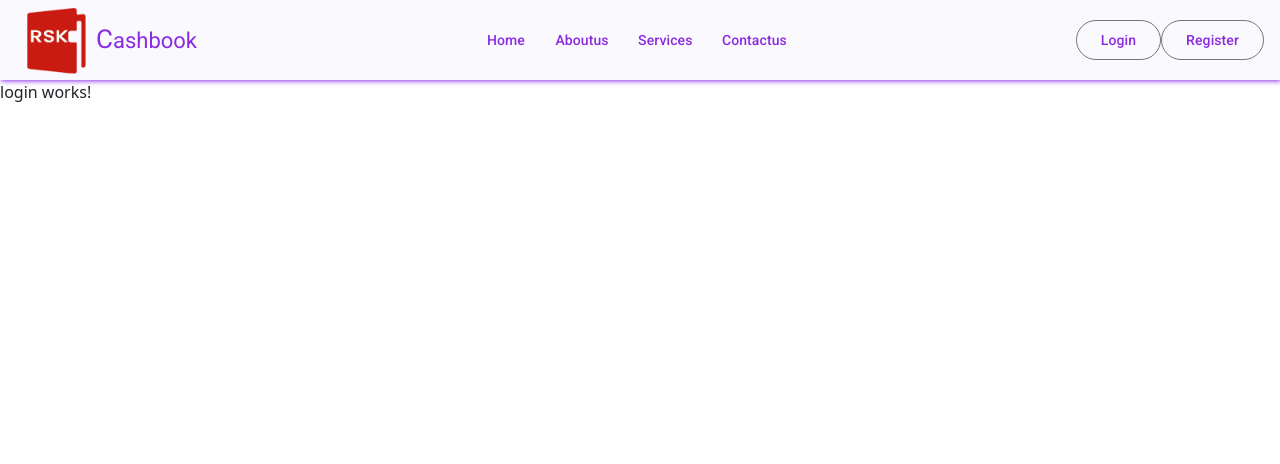
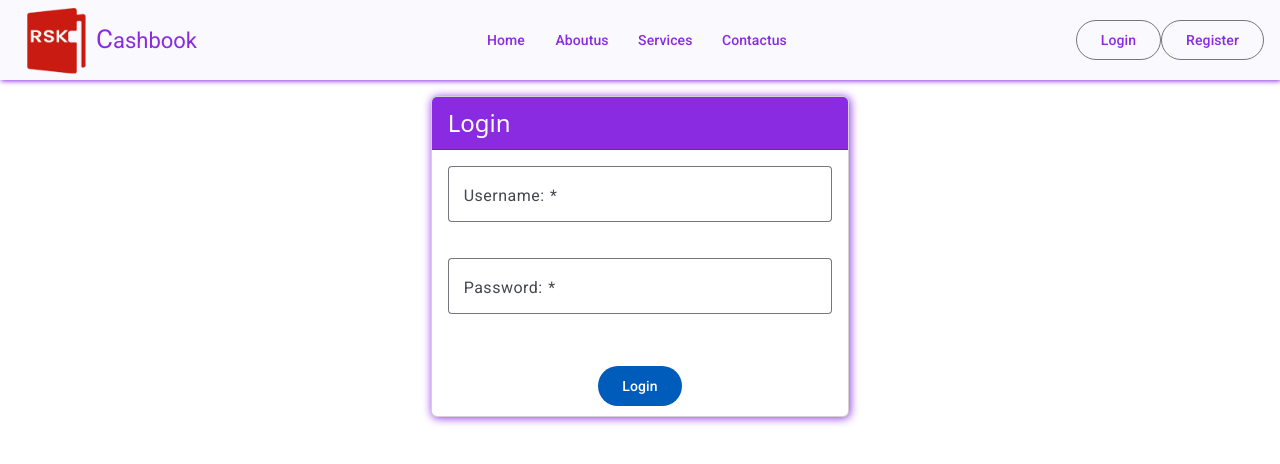
Before and after one commit to SatishKonduru/cashBook, an Angular app: page /login in a window 1280 px wide. Shown: the top 464 px of the page. Built offline with nearby package versions, Linux system fonts and the light colour scheme; no server answers.

Commit message:
Login Process

```diff
--- a/src/app/app.routes.ts
+++ b/src/app/app.routes.ts
@@ -2,6 +2,7 @@
 import { HomeComponent } from './pages/home/home.component';
 import { LoginComponent } from './pages/login/login.component';
 import { RegisterComponent } from './pages/register/register.component';
+import { DashboardComponent } from './pages/dashboard/dashboard.component';
 
 export const routes: Routes = [
     {
@@ -20,6 +21,10 @@
     {
         path: 'register',
         component: RegisterComponent
+    },
+    {
+        path: 'dashboard',
+        component: DashboardComponent
     }
 
 ];
--- /dev/null
+++ b/src/app/pages/dashboard/dashboard.component.html
@@ -0,0 +1 @@
+<p>dashboard works!</p>
--- a/src/app/pages/header/header.component.html
+++ b/src/app/pages/header/header.component.html
@@ -11,6 +11,6 @@
         <button mat-button style="color: blueviolet"> Contactus</button>
     </span>
     <span class="spacer"></span>
-    <button mat-stroked-button style="color: blueviolet">Login</button>
+    <button mat-stroked-button style="color: blueviolet" [routerLink]="'/login'">Login</button>
     <button mat-stroked-button style="color: blueviolet" [routerLink]="'/register'">Register</button>
 </mat-toolbar>
--- a/src/app/pages/login/login.component.html
+++ b/src/app/pages/login/login.component.html
@@ -1 +1,48 @@
-<p>login works!</p>
+<div class="container-fluid mt-3">
+    <div class="col-4 mx-auto" >
+      <div class="card p-0" style="box-shadow: 1px 1px 10px blueviolet;">
+          <div class="card-header" style="background-color: blueviolet; color: #fff; font-size: 24px; font-weight: 500;">
+              Login
+          </div>
+          <div class="card-body">
+              <form [formGroup]="loginForm">
+                  <p>
+                    <mat-form-field appearance="outline" style="width: 100%;">
+                      <mat-label>Username: </mat-label>
+                      <input matInput formControlName="username">
+                      <mat-error>
+                          @if(loginForm.controls.username.touched && loginForm.controls.username.invalid){
+                              @if(loginForm.controls.username.errors?.required){
+                                  <span>Username is Required</span>
+                              }
+                              @if(loginForm.controls.username.errors?.pattern){
+                                  <span>Invalid Username - No Special charaters are allowed</span>
+                              }
+                          }
+                      </mat-error>
+                    </mat-form-field>
+                  </p>
+                   <p>
+                      <mat-form-field appearance="outline" style="width: 100%;">
+                        <mat-label>Password: </mat-label>
+                        <input matInput type="password" formControlName="password">
+                        <mat-error>
+                            @if(loginForm.controls.password.touched && loginForm.controls.password.invalid){
+                                @if(loginForm.controls.password.errors?.required){
+                                    <span>Password is Required</span>
+                                }
+
+                            }
+                        </mat-error>
+                      </mat-form-field>
+                    </p>
+              </form>
+          </div>
+          <div class="row">
+              <div class="text-center">
+                  <button mat-flat-button style="margin-bottom: 10px;" (click)="onLogin()">Login</button>
+              </div>
+          </div>
+      </div>
+    </div>
+  </div>
--- a/src/app/pages/login/login.component.ts
+++ b/src/app/pages/login/login.component.ts
@@ -1,12 +1,68 @@
-import { Component } from '@angular/core';
+import { CommonModule } from '@angular/common';
+import { Component, inject, OnInit } from '@angular/core';
+import {MatFormFieldModule} from '@angular/material/form-field';
+import {MatInputModule} from '@angular/material/input';
+import {MatButtonModule} from '@angular/material/button';
+import { FormBuilder, FormGroup, ReactiveFormsModule, Validators } from '@angular/forms';
+import { globalProperties } from '../../shared/globalProperties';
+import { UserService } from '../../services/user.service';
+import { Router } from '@angular/router';
+import { ToastrService } from 'ngx-toastr';
 
 @Component({
   selector: 'app-login',
   standalone: true,
-  imports: [],
+  imports: [
+    CommonModule,
+    MatFormFieldModule,
+    MatInputModule,
+    MatButtonModule,
+    ReactiveFormsModule
+  ],
   templateUrl: './login.component.html',
   styleUrl: './login.component.css'
 })
-export class LoginComponent {
+export class LoginComponent implements OnInit{
+
+  loginForm: any = FormGroup
+  form_builder = inject(FormBuilder)
+  private _user = inject(UserService)
+  private _router = inject(Router)
+  private _toastr = inject(ToastrService)
+
+ngOnInit(): void {
+  this.loginForm = this.form_builder.group({
+    username: ['', [Validators.required, Validators.pattern(globalProperties.nameRegx)]],
+    password: ['', Validators.required]
+  })
+}
+
+onLogin(){
+  const formData = this.loginForm.value
+  const username = formData.username
+  const password = formData.password
+
+  console.log("Username: ", username)
+  console.log("Password: ", password)
+
+  this._user.getUsers().subscribe({
+    next: (res: any) => {
+      // console.log("res", res)
+      let validUser = res.find(user => user.username == username && user.password == password)
+      if(validUser){
+          this._user.storeCredentials(username, password)
+         this._toastr.success('Welcome to Cashbook','Success', globalProperties.toastrConfig)
+         this._router.navigate(['/dashboard'])
+      }
+      else{
+        this._toastr.error('Invalid Login Credentials','Login Fail', globalProperties.toastrConfig)
+        this.loginForm.reset()
+      }
+    },
+   error: (err: any) => {
+      console.log("Error: ", err)
+   }
+  })
+}
 
 }
--- /dev/null
+++ b/src/app/services/encryption.service.ts
@@ -0,0 +1,21 @@
+import { Injectable } from '@angular/core';
+import * as CryptoJs from 'crypto-js'
+import { globalProperties } from '../shared/globalProperties';
+
+@Injectable({
+  providedIn: 'root'
+})
+export class EncryptionService {
+  private _secretKey = globalProperties.secret_key
+  constructor() { }
+
+  encrypt(data: string): string{
+  return   CryptoJs.AES.encrypt(data, this._secretKey).toString()
+  }
+
+  decrypt(ciphertext: string ): string{
+    const bytes = CryptoJs.AES.decrypt(ciphertext, this._secretKey)
+   return  bytes.toString(CryptoJs.enc.Utf8)
+  }
+
+}
--- a/src/app/services/user.service.ts
+++ b/src/app/services/user.service.ts
@@ -1,6 +1,10 @@
 import { inject, Injectable } from '@angular/core';
 import { environment } from '../../environments/environment.development';
 import { HttpClient } from '@angular/common/http';
+import { EncryptionService } from './encryption.service';
+import { P } from '@angular/cdk/keycodes';
+import { Router } from '@angular/router';
+import { ToastrService } from 'ngx-toastr';
 
 
 
@@ -12,9 +16,33 @@
   constructor() { }
   public url = environment.apiURL // localhost:3000
   public http = inject(HttpClient)
+  private _encryption = inject(EncryptionService)
+
 
   userRegister(data: any){
   return  this.http.post<any>(`${this.url}/users`, data)
   }
 
+  storeCredentials(username: string, password: string){
+   const combinedCredentials = `${username}:${password}`
+  const encryptedData = this._encryption.encrypt(combinedCredentials)
+  sessionStorage.setItem('userCredentials',encryptedData)
+  }
+
+  retrieveCredentials():{username: string, password: string} | null{
+    const encryptedData =  sessionStorage.getItem('userCredentials')
+    if(encryptedData){
+      const decryptedData = this._encryption.decrypt(encryptedData)
+      const [username, password] = decryptedData.split(':')
+      return {username, password}
+
+    }
+    else null
+  }
+
+  getUsers(){
+  return  this.http.get<any>(`${this.url}/users`)
+  }
+
+
 }
```
Also changed, not shown: src/app/pages/dashboard/dashboard.component.ts (added, +12 -0 lines), server/db.json (line endings or trailing spaces), src/app/pages/dashboard/dashboard.component.css (added).
